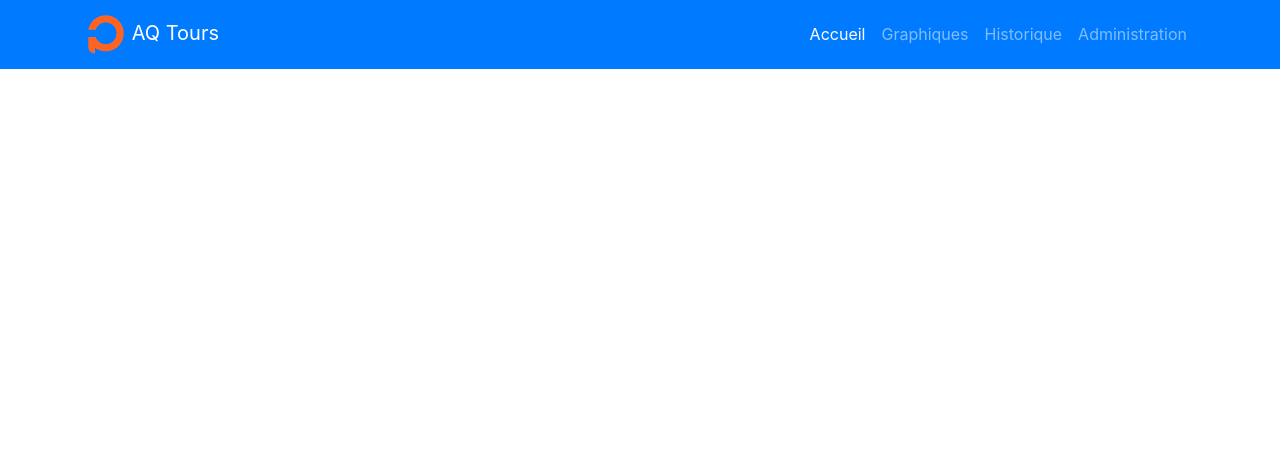
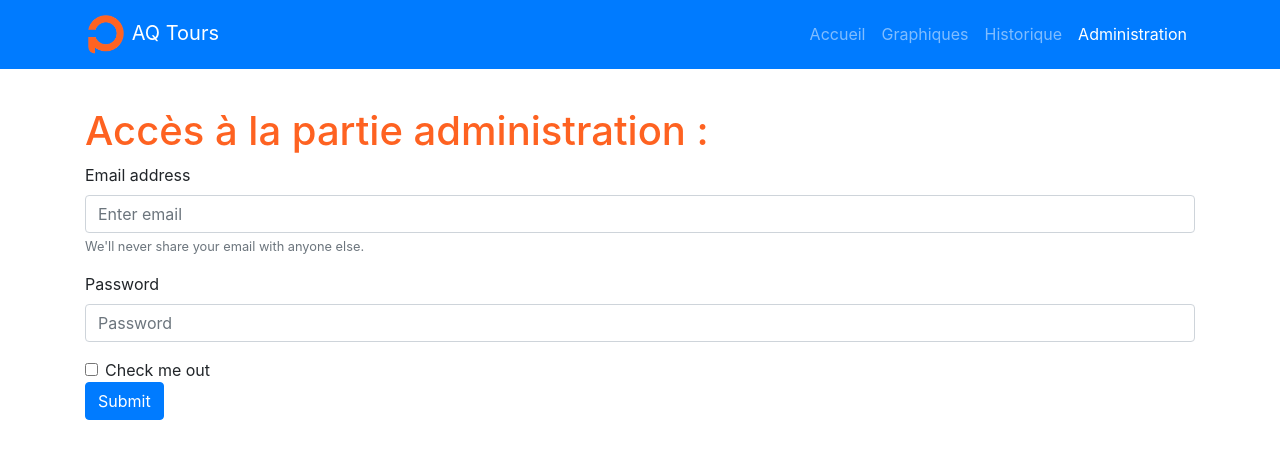
Before and after one commit to arthurlefebvre/air-quality-tours.frontend, a Vue app: page /administration/login in a window 1280 px wide. Shown: the top 458 px of the page. Built offline with nearby package versions, Linux system fonts and the light colour scheme.

Commit message:
Created LoginForm component, updated Router to make active the current page in navbar

```diff
--- a/src/components/Navbar.vue
+++ b/src/components/Navbar.vue
@@ -8,16 +8,16 @@
                 </button>
                 <div class="collapse navbar-collapse" id="navbarNav">
                     <ul class="navbar-nav ml-auto">
-                        <router-link tag="li" to="/" class="nav-item active">
+                        <router-link tag="li" to="/" class="nav-item">
                             <a class="nav-link">Accueil</a>
                         </router-link>
                         <router-link tag="li" to="/graphiques" class="nav-item">
                             <a class="nav-link">Graphiques</a>
                         </router-link>
-                        <router-link tag="li" to="/" class="nav-item">
+                        <router-link tag="li" to="/historique" class="nav-item">
                             <a class="nav-link">Historique</a>
                         </router-link>
-                        <router-link tag="li" to="/" class="nav-item">
+                        <router-link tag="li" to="/administration/login" class="nav-item">
                             <a class="nav-link">Administration</a>
                         </router-link>
                     </ul>
--- /dev/null
+++ b/src/components/administration/LoginForm.vue
@@ -0,0 +1,36 @@
+<template>
+    <div>
+        <div class="container">
+            <h1>Accès à la partie administration :</h1>
+            <form>
+                <div class="form-group">
+                    <label for="exampleInputEmail1">Email address</label>
+                    <input type="email" class="form-control" id="exampleInputEmail1" aria-describedby="emailHelp" placeholder="Enter email">
+                    <small id="emailHelp" class="form-text text-muted">We'll never share your email with anyone else.</small>
+                </div>
+                <div class="form-group">
+                    <label for="exampleInputPassword1">Password</label>
+                    <input type="password" class="form-control" id="exampleInputPassword1" placeholder="Password">
+                </div>
+                <div class="form-check">
+                    <input type="checkbox" class="form-check-input" id="exampleCheck1">
+                    <label class="form-check-label" for="exampleCheck1">Check me out</label>
+                </div>
+                <button type="submit" class="btn btn-primary">Submit</button>
+            </form>
+        </div>
+    </div>
+</template>
+
+<script>
+    export default {
+        name: 'LoginForm'
+
+    }
+</script>
+
+<style scoped>
+    .container{
+        margin-top: 3%;
+    }
+</style>
--- a/src/router/index.js
+++ b/src/router/index.js
@@ -2,6 +2,7 @@ import Vue from 'vue'
 import Router from 'vue-router'
 import Accueil from '@/components/Accueil'
 import Graphiques from '@/components/Graphiques'
+import LoginForm from '@/components/administration/LoginForm'
 
 Vue.use(Router)
 
@@ -16,7 +17,13 @@ export default new Router({
       path: '/graphiques',
       name: 'Graphiques',
       component: Graphiques
+    },
+    {
+      path: '/administration/login',
+      name: 'Administration.login',
+      component: LoginForm
     }
   ],
-  mode: 'history'
+  mode: 'history',
+  linkExactActiveClass: "active"
 })
```
